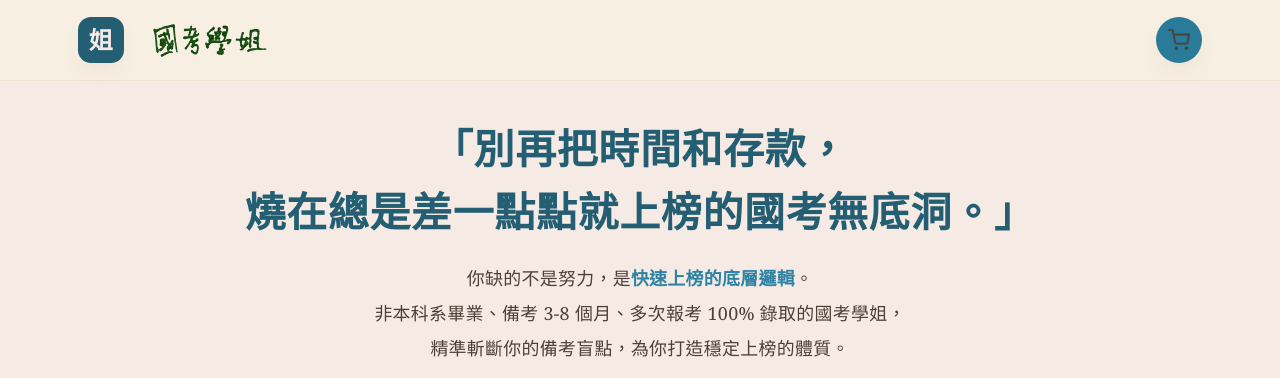
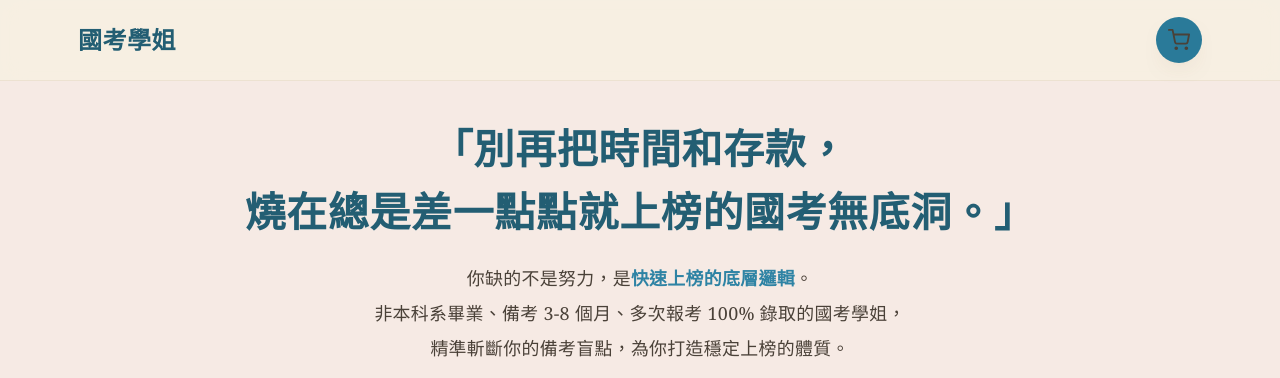
Before and after one commit to siolichen/zoraexamnew, a plain HTML site: page index.html in a window 1280 px wide. Shown: the top 378 px of the page. Drawn offline with nearby package versions, Linux system fonts and the light colour scheme.

Commit message:
Add files via upload

```diff
--- a/index.html
+++ b/index.html
@@ -70,6 +70,7 @@ html[data-palette="green"]{
 /* 按鈕漸層隨主題（覆寫 home.css 的珊瑚漸層）*/
 .btn{ background:var(--btn-grad); }
 .btn:hover{ background:var(--btn-grad-h); }
+.brand__text{ font-family:var(--serif); font-weight:700; font-size:1.5rem; color:var(--green); letter-spacing:.02em; }
 
 /* ===== 導覽列：只保留購物車圖示 ===== */
 .nav__cart{
@@ -339,7 +340,7 @@ html[data-palette="green"]{
 <!-- NAV -->
 <header class="nav">
   <div class="wrap nav__in">
-    <a class="brand" href="index.html"><span class="brand__mark">姐</span><img src="assets/logo.webp" alt="國考學姐" class="brand__logo brand__logo--full"><img src="assets/logo-text.png" alt="國考學" class="brand__logo brand__logo--text"></a>
+    <a class="brand" href="index.html"><span class="brand__text">國考學姐</span></a>
     <nav class="links" id="links">
       <a class="nav__cart" href="checkout.html" aria-label="前往下單頁">
         <svg viewBox="0 0 24 24" fill="none" stroke="currentColor" stroke-width="2" stroke-linecap="round" stroke-linejoin="round"><circle cx="9" cy="21" r="1"></circle><circle cx="20" cy="21" r="1"></circle><path d="M1 1h4l2.68 13.39a2 2 0 0 0 2 1.61h9.72a2 2 0 0 0 2-1.61L23 6H6"></path></svg>
```
